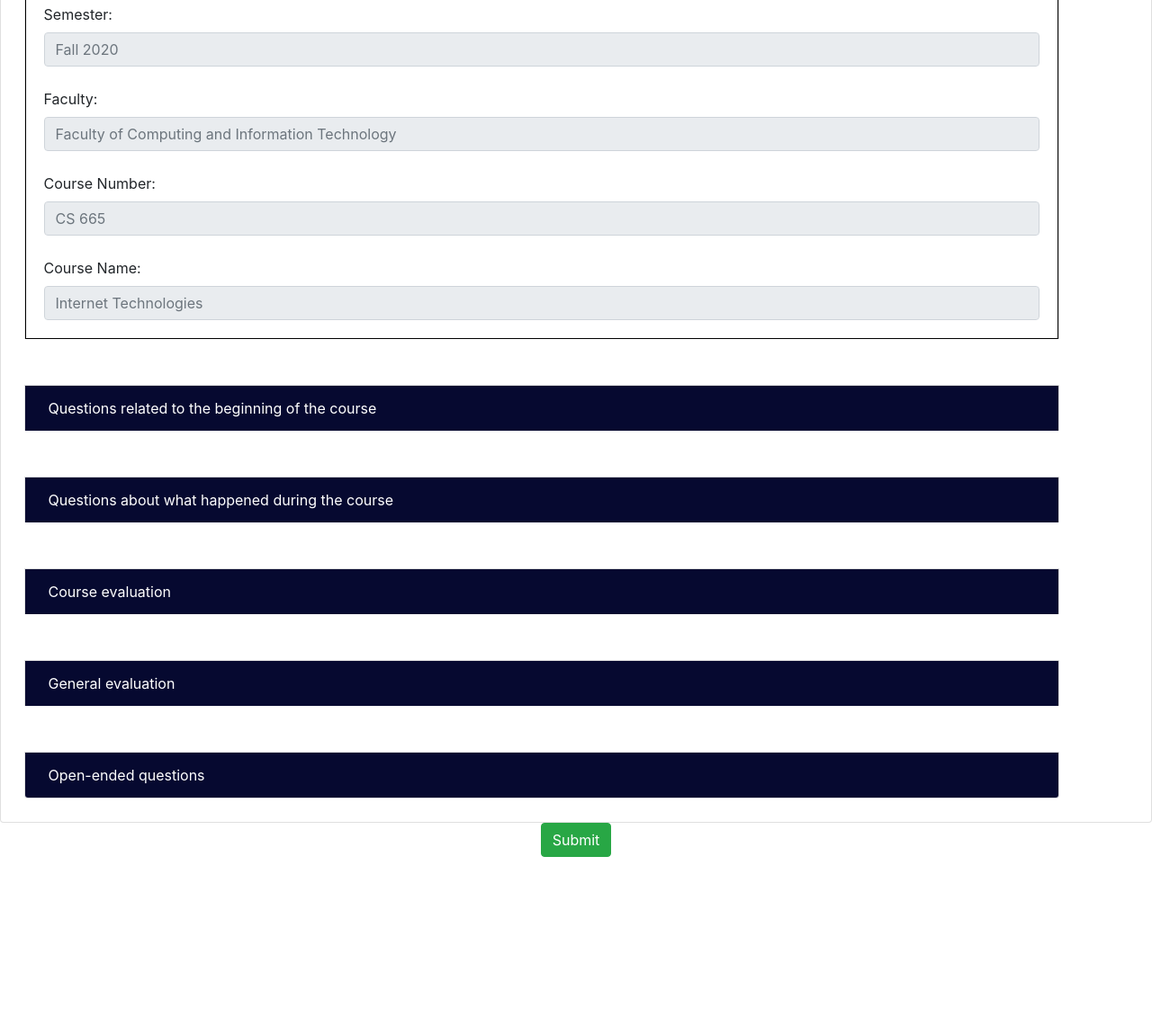
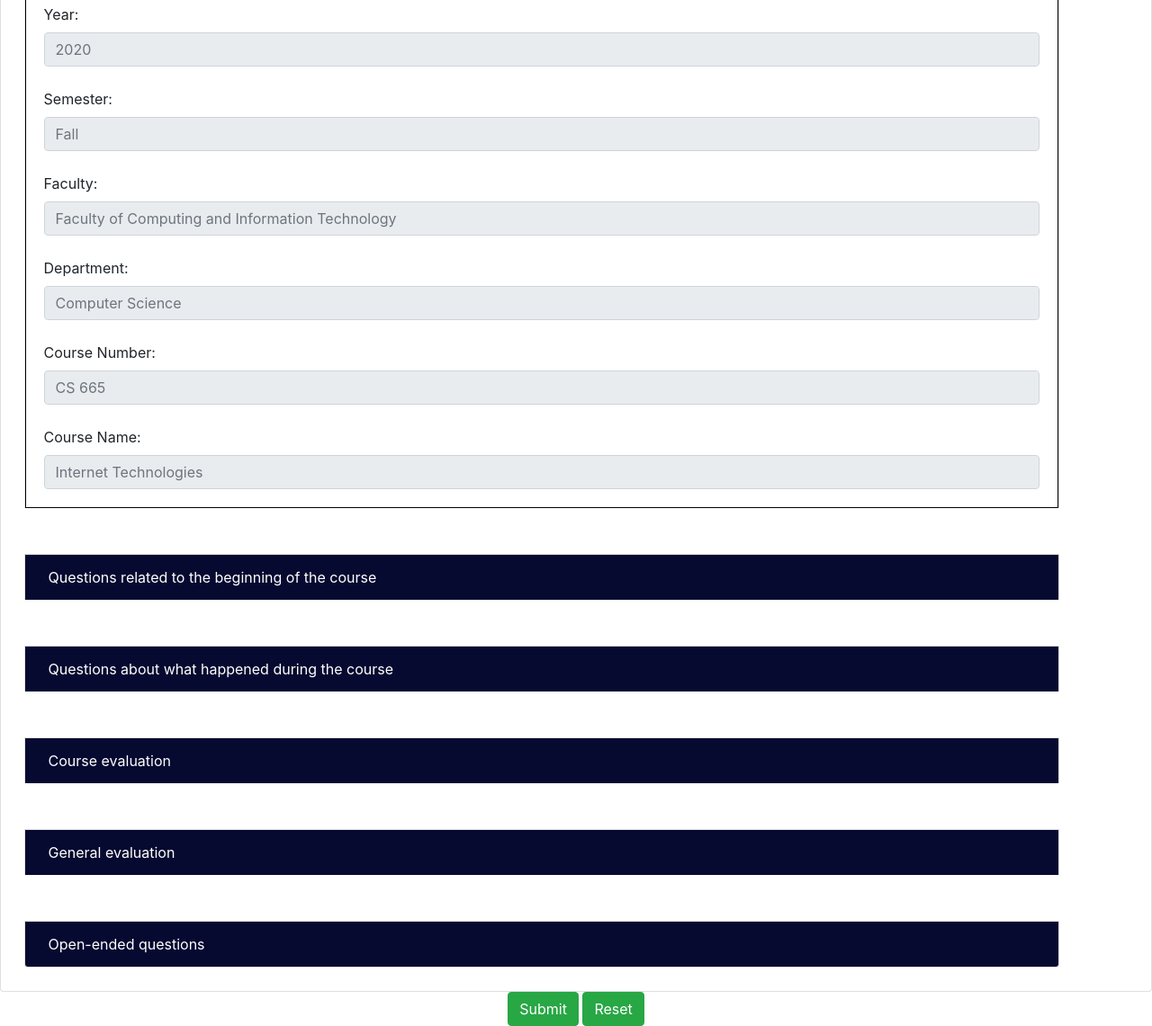
Before and after one commit to nadia96ali/Internet_technologies_project, a plain HTML site: page courseEvaluation.html in a window 1280 px wide. Shown: the part 156-1297 px from the top of the page at 90% size. Before the commit the page ends 1109 px from the top, so only its background shows below. Drawn offline with nearby package versions, Linux system fonts and the light colour scheme.

Commit message:
Update courseEvaluation.html
add department in general info
switch to general id naming

```diff
--- a/courseEvaluation.html
+++ b/courseEvaluation.html
@@ -25,11 +25,17 @@
         </div>
         <div id="collapse1" class="collapse show" aria-labelledby="heading1" data-parent="#container">
           <div class="card-body">
+            <label for="year">Year:</label>
+            <input id="year" class="form-control" type="text" placeholder="2020" readonly>
+            <br>
             <label for="semester">Semester:</label>
-            <input id="semester" class="form-control" type="text" placeholder="Fall 2020" readonly>
+            <input id="semester" class="form-control" type="text" placeholder="Fall" readonly>
             <br>
             <label for="faculty">Faculty:</label>
             <input id="faculty" class="form-control" type="text" placeholder="Faculty of Computing and Information Technology" readonly>
+            <br>
+            <label for="department">Department:</label>
+            <input id="department" class="form-control" type="text" placeholder="Computer Science" readonly>
             <br>
             <label for="courseNum">Course Number:</label>
             <input id="courseNum" class="form-control" type="text" placeholder="CS 665" readonly>
@@ -40,7 +46,7 @@
         </div>
       </div>
 
-      <div class="card card-custom " id="begin">
+      <div class="card card-custom " id="first">
         <div class="card-header card-header-custom ">
 
           <button class="custom-btn collapsed" type="button" data-toggle="collapse" data-target="#collapse2" aria-expanded="false" aria-controls="collapse2">
@@ -99,7 +105,7 @@
         </div>
       </div>
 
-      <div class="card card-custom " id="during">
+      <div class="card card-custom " id="second">
         <div class="card-header card-header-custom ">
           <button class="custom-btn collapsed" type="button" data-toggle="collapse" data-target="#collapse3" aria-expanded="false" aria-controls="collapse3">
             Questions about what happened during the course
@@ -353,7 +359,7 @@
         </div>
       </div>
 
-      <div class="card card-custom " id="courseEval">
+      <div class="card card-custom " id="third">
         <div class="card-header card-header-custom ">
           <button class="custom-btn" type="button" data-toggle="collapse" data-target="#collapse4" aria-expanded="false" aria-controls="collapse4">
             Course evaluation
@@ -428,7 +434,7 @@
       </div>
 
 
-      <div class="card card-custom " id="generalEval">
+      <div class="card card-custom " id="fourth">
         <div class="card-header card-header-custom ">
           <button class="custom-btn" type="button" data-toggle="collapse" data-target="#collapse5" aria-expanded="true" aria-controls="collapse5">
             General evaluation
@@ -456,7 +462,7 @@
         </div>
       </div>
 
-      <div class="card card-custom" id="open">
+      <div class="card card-custom" id="fifth">
         <div class="card-header card-header-custom">
           <button class="custom-btn" type="button" data-toggle="collapse" data-target="#collapse6" aria-expanded="true" aria-controls="collapse6">
             Open-ended questions
@@ -502,6 +508,7 @@
     </div>
 <div class="row-md-12 text-center">
   <button type="button" name="submit" class="btn btn-success btn-submit">Submit</button>
+  <input type="reset" class="btn btn-success btn-submit">
 </div>
 
   </form>
```
